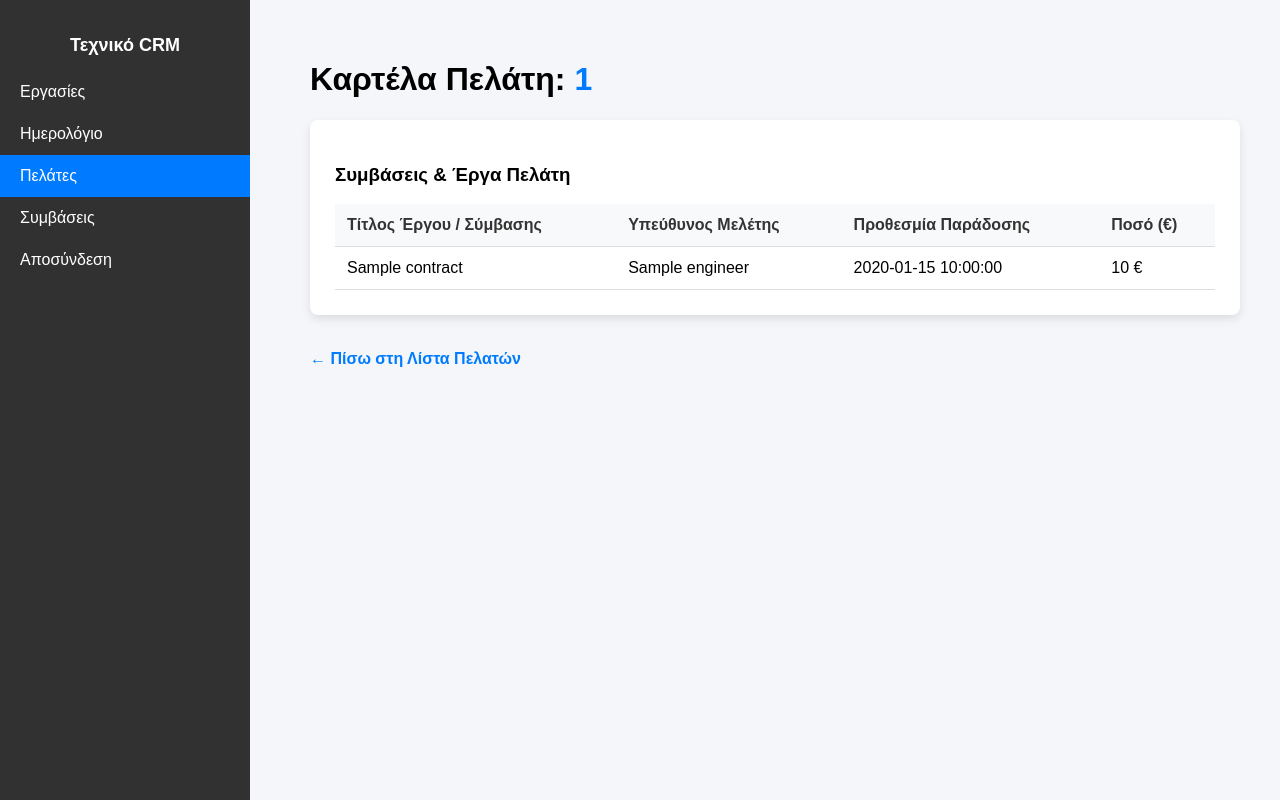
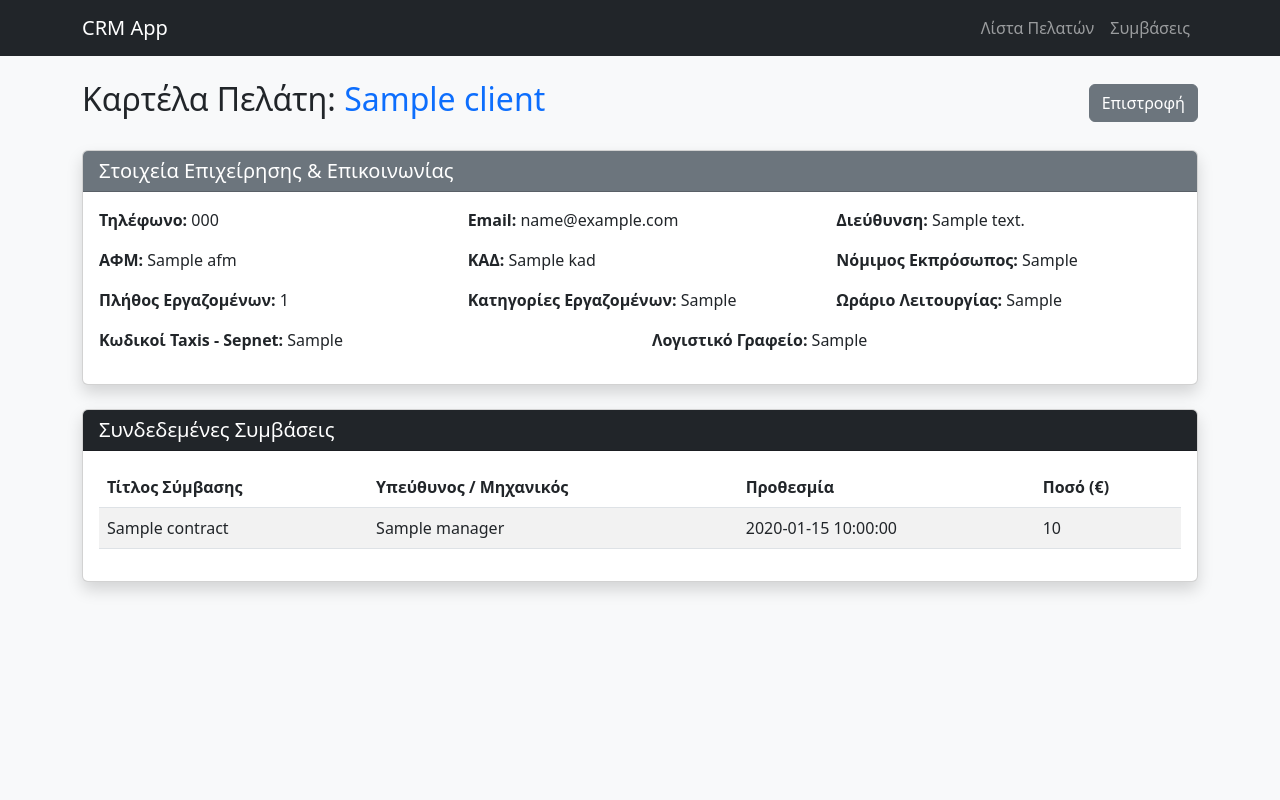
Before and after one commit to GiannisGogas/CRM, a Flask app: page /client/1 in a window 1280 px wide. Run offline with Flask 3, Linux system fonts and the light colour scheme; a user stored in the database is signed in; tables that the repository leaves empty hold one stand-in row (values such as "Sample post"); a database or web service that is not in the repository returns one stand-in record (values such as "Sample title"); some libraries are stand-ins or nearby versions.

Commit message:
Add detailed client profile fields, forms, and views

```diff
--- a/app.py
+++ b/app.py
@@ -461,30 +461,67 @@ def delete_contract(contract_id):
     return redirect(url_for('contracts'))
 
 
+# 1. Λίστα Πελατών
 @app.route('/clients')
+@login_required
 def clients():
-    username = session.get('username')
-    if not username:
-        return redirect(url_for('login'))
-
+    username = session['username']
     with get_db() as conn:
-        # Παίρνουμε όλους τους μοναδικούς πελάτες από τις συμβάσεις ή τον πίνακα clients
-        clients_list = conn.execute('SELECT DISTINCT client FROM contracts WHERE username = ? ORDER BY client ASC', (username,)).fetchall()
+        # Παίρνουμε όλους τους πελάτες από τον πίνακα clients
+        clients_list = conn.execute('SELECT * FROM clients WHERE username = ? ORDER BY name ASC', (username,)).fetchall()
 
     return render_template('clients.html', clients=clients_list, username=username)
 
-# 2. Ατομική Καρτέλα Πελάτη (με τις συμβάσεις του)
-@app.route('/client/<path:client_name>')
-def client_detail(client_name):
-    username = session.get('username')
-    if not username:
-        return redirect(url_for('login'))
+# 1β. Προσθήκη Νέου Πελάτη
+@app.route('/clients/add', methods=['GET', 'POST'])
+@login_required
+def add_client():
+    username = session['username']
+    if request.method == 'POST':
+        name = request.form.get('name')
+        phone = request.form.get('phone')
+        email = request.form.get('email')
+        address = request.form.get('address')
+        afm = request.form.get('afm')
+        kad = request.form.get('kad')
+        employees_count = request.form.get('employees_count')
+        employee_categories = request.form.get('employee_categories')
+        working_hours = request.form.get('working_hours')
+        taxis_sepnet_codes = request.form.get('taxis_sepnet_codes')
+        legal_representative = request.form.get('legal_representative')
+        accounting_office = request.form.get('accounting_office')
 
+        with get_db() as conn:
+            conn.execute('''
+                INSERT INTO clients (
+                    username, name, phone, email, address, afm, kad,
+                    employees_count, employee_categories, working_hours,
+                    taxis_sepnet_codes, legal_representative, accounting_office
+                ) VALUES (?, ?, ?, ?, ?, ?, ?, ?, ?, ?, ?, ?, ?)
+            ''', (
+                username, name, phone, email, address, afm, kad,
+                employees_count, employee_categories, working_hours,
+                taxis_sepnet_codes, legal_representative, accounting_office
+            ))
+            conn.commit()
+        return redirect(url_for('clients'))
+
+    return render_template('add_client.html', username=username)
+
+# 2. Ατομική Καρτέλα Πελάτη (με όλα τα στοιχεία και τις συμβάσεις του)
+@app.route('/client/<int:client_id>')
+@login_required
+def client_detail(client_id):
+    username = session['username']
     with get_db() as conn:
-        # Παίρνουμε όλες τις συμβάσεις του συγκεκριμένου πελάτη
-        client_contracts = conn.execute('SELECT * FROM contracts WHERE username = ? AND client = ?', (username, client_name)).fetchall()
+        # Παίρνουμε τα στοιχεία του πελάτη
+        client = conn.execute('SELECT * FROM clients WHERE id = ? AND username = ?', (client_id, username)).fetchone()
+        if not client:
+            flash('Ο πελάτης δεν βρέθηκε.', 'error')
+            return redirect(url_for('clients'))
 
-    return render_template('client_detail.html', client_name=client_name, contracts=client_contracts, username=username)
+        # Παίρνουμε τις συμβάσεις που σχετίζονται με το όνομα του πελάτη
+        client_name = client['name'] if isinstance(client, dict) or hasattr(client, '__getitem__') else client[2] # ανάλογα το row factory
+        client_contracts = conn.execute('SELECT * FROM contracts WHERE username = ? AND client = ?', (username, client['name'])).fetchall()
 
-if __name__ == '__main__':
-    app.run(debug=True)
+    return render_template('client_detail.html', client=client, contracts=client_contracts, username=username)
--- a/templates/client_detail.html
+++ b/templates/client_detail.html
@@ -2,43 +2,65 @@
 <html lang="el">
 <head>
     <meta charset="UTF-8">
-    <title>Καρτέλα Πελάτη: {{ client_name }}</title>
-    <style>
-        body { font-family: Arial, sans-serif; margin: 0; background: #f4f6f9; }
-        .sidebar { position: fixed; top: 0; left: 0; width: 250px; height: 100%; background: rgba(0, 0, 0, 0.8); padding-top: 20px; z-index: 100; }
-        .sidebar h2 { color: #fff; font-size: 18px; text-align: center; }
-        .sidebar a { display: block; color: #fff; padding: 12px 20px; text-decoration: none; }
-        .sidebar a:hover, .sidebar a.active { background-color: #007bff; }
-        .container { margin-left: 270px; padding: 40px; max-width: 1000px; }
-        .card { background: white; padding: 25px; border-radius: 8px; box-shadow: 0 4px 10px rgba(0,0,0,0.1); margin-bottom: 20px; }
-        table { width: 100%; border-collapse: collapse; margin-top: 15px; }
-        th, td { padding: 12px; border-bottom: 1px solid #ddd; text-align: left; }
-        th { background-color: #f8f9fa; color: #333; }
-        .back-link { display: inline-block; margin-top: 15px; color: #007bff; text-decoration: none; font-weight: bold; }
-    </style>
+    <title>Καρτέλα Πελάτη - {{ client.name }}</title>
+    <link href="https://cdn.jsdelivr.net/npm/bootstrap@5.3.0/dist/css/bootstrap.min.css" rel="stylesheet">
 </head>
-<body>
-    <div class="sidebar">
-        <h2>Τεχνικό CRM</h2>
-        <a href="{{ url_for('index') }}">Εργασίες</a>
-        <a href="{{ url_for('calendar') }}">Ημερολόγιο</a>
-        <a href="{{ url_for('clients') }}" class="active">Πελάτες</a>
-        <a href="{{ url_for('contracts') }}">Συμβάσεις</a>
-        <a href="{{ url_for('logout') }}">Αποσύνδεση</a>
+<body class="bg-light">
+    <nav class="navbar navbar-expand-lg navbar-dark bg-dark mb-4">
+        <div class="container">
+            <a class="navbar-brand" href="{{ url_for('index') }}">CRM App</a>
+            <div class="navbar-nav ms-auto">
+                <a class="nav-link" href="{{ url_for('clients') }}">Λίστα Πελατών</a>
+                <a class="nav-link" href="{{ url_for('contracts') }}">Συμβάσεις</a>
+            </div>
+        </div>
+    </nav>
+
+    <div class="container mb-5">
+        <div class="d-flex justify-content-between align-items-center mb-4">
+            <h2>Καρτέλα Πελάτη: <span class="text-primary">{{ client.name }}</span></h2>
+            <a href="{{ url_for('clients') }}" class="btn btn-secondary">Επιστροφή</a>
         </div>
 
-    <div class="container">
-        <h1>Καρτέλα Πελάτη: <span style="color: #007bff;">{{ client_name }}</span></h1>
+        <!-- Κάρτα με τα στοιχεία του πελάτη -->
+        <div class="card shadow mb-4">
+            <div class="card-header bg-secondary text-white">
+                <h5 class="mb-0">Στοιχεία Επιχείρησης & Επικοινωνίας</h5>
+            </div>
+            <div class="card-body">
+                <div class="row">
+                    <div class="col-md-4 mb-3"><strong>Τηλέφωνο:</strong> {{ client.phone or '-' }}</div>
+                    <div class="col-md-4 mb-3"><strong>Email:</strong> {{ client.email or '-' }}</div>
+                    <div class="col-md-4 mb-3"><strong>Διεύθυνση:</strong> {{ client.address or '-' }}</div>
 
-        <div class="card">
-            <h3>Συμβάσεις & Έργα Πελάτη</h3>
+                    <div class="col-md-4 mb-3"><strong>ΑΦΜ:</strong> {{ client.afm or '-' }}</div>
+                    <div class="col-md-4 mb-3"><strong>ΚΑΔ:</strong> {{ client.kad or '-' }}</div>
+                    <div class="col-md-4 mb-3"><strong>Νόμιμος Εκπρόσωπος:</strong> {{ client.legal_representative or '-' }}</div>
+
+                    <div class="col-md-4 mb-3"><strong>Πλήθος Εργαζομένων:</strong> {{ client.employees_count or '-' }}</div>
+                    <div class="col-md-4 mb-3"><strong>Κατηγορίες Εργαζομένων:</strong> {{ client.employee_categories or '-' }}</div>
+                    <div class="col-md-4 mb-3"><strong>Ωράριο Λειτουργίας:</strong> {{ client.working_hours or '-' }}</div>
+
+                    <div class="col-md-6 mb-3"><strong>Κωδικοί Taxis - Sepnet:</strong> {{ client.taxis_sepnet_codes or '-' }}</div>
+                    <div class="col-md-6 mb-3"><strong>Λογιστικό Γραφείο:</strong> {{ client.accounting_office or '-' }}</div>
+                </div>
+            </div>
+        </div>
+
+        <!-- Συνδεδεμένες Συμβάσεις Πελάτη -->
+        <div class="card shadow">
+            <div class="card-header bg-dark text-white">
+                <h5 class="mb-0">Συνδεδεμένες Συμβάσεις</h5>
+            </div>
+            <div class="card-body">
                 {% if contracts %}
-                <table>
+                    <div class="table-responsive">
+                        <table class="table table-striped align-middle">
                             <thead>
                                 <tr>
-                            <th>Τίτλος Έργου / Σύμβασης</th>
-                            <th>Υπεύθυνος Μελέτης</th>
-                            <th>Προθεσμία Παράδοσης</th>
+                                    <th>Τίτλος Σύμβασης</th>
+                                    <th>Υπεύθυνος / Μηχανικός</th>
+                                    <th>Προθεσμία</th>
                                     <th>Ποσό (€)</th>
                                 </tr>
                             </thead>
@@ -46,19 +68,19 @@
                                 {% for contract in contracts %}
                                 <tr>
                                     <td>{{ contract.title }}</td>
-                                <td>{{ contract.engineer }}</td>
+                                    <td>{{ contract.manager }}</td>
                                     <td>{{ contract.deadline }}</td>
-                                <td>{{ contract.amount }} €</td>
+                                    <td>{{ contract.amount }}</td>
                                 </tr>
                                 {% endfor %}
                             </tbody>
                         </table>
+                    </div>
                 {% else %}
-                <p>Δεν υπάρχουν ενεργές συμβάσεις για αυτόν τον πελάτη.</p>
+                    <p class="text-muted mb-0">Δεν υπάρχουν καταχωρημένες συμβάσεις για αυτόν τον πελάτη.</p>
                 {% endif %}
             </div>
-
-        <a class="back-link" href="{{ url_for('clients') }}">← Πίσω στη Λίστα Πελατών</a>
+        </div>
     </div>
 </body>
 </html>
--- a/templates/contracts.html
+++ b/templates/contracts.html
@@ -178,7 +178,7 @@
                             <td>{{ contract.deadline }}</td>
                             <td>{{ contract.amount }} €</td>
                             <td>
-                                <a href="{{ url_for('delete_contract', contract_id=contract.id) }}" onclick="return confirm('Είστε σίγουροι;')">Διαγραφή</a>
+                               <a href="{{ url_for('delete_contract', contract_id=contract.id) }}">Διαγραφή</a>
                             </td>
                         </tr>
                     {% endfor %}
```
Also changed, not shown: templates/add_client.html (added, +99 -0 lines). Lines whose indentation alone changed are shown as unchanged.
